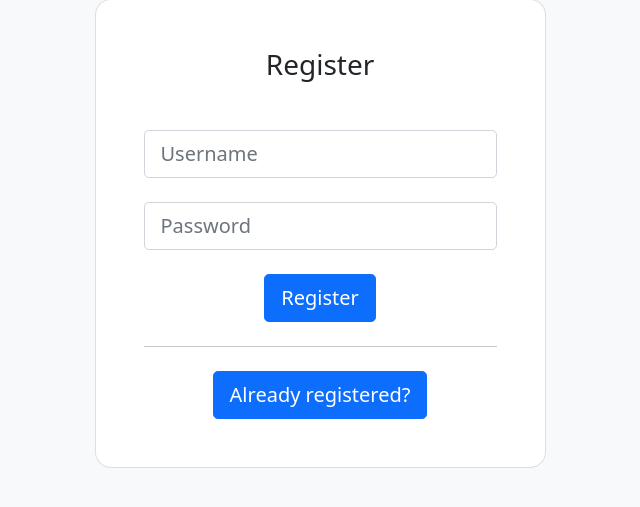
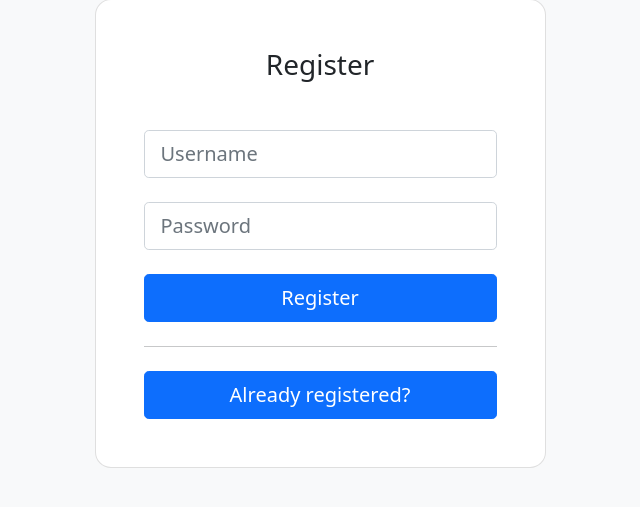
Before and after one commit to jameelkaisar/Quantified-Self-App, a Flask app: page /register in a window 1280 px wide. Shown: the part 120-627 px from the top of the page, without its empty margins (320-960 px from the left). Run offline with Flask 2, Linux system fonts and the light colour scheme; some libraries are stand-ins or nearby versions.

Commit message:
Design Changes in Auth Templates

```diff
--- a/templates/auth/register.html
+++ b/templates/auth/register.html
@@ -28,10 +28,14 @@
                                         <div class="form-group mb-4">
                                             <input type="password" minlength="4" maxlength="64" class="form-control form-control-lg" name="password" placeholder="Password" required>
                                         </div>
-                                        <input type="submit" value="Register" class="btn btn-lg btn-block btn-primary">
+                                        <div class="d-grid gap-2">
+                                            <input type="submit" value="Register" class="btn btn-lg btn-block btn-primary">
+                                        </div>
                                     </form>
                                     <hr class="my-4">
-                                    <a href="/login{% if request.args.get('next', None) %}?next={{ request.args.get('next') }}{% endif %}" class="btn btn-lg btn-block btn-primary">Already registered?</a>
+                                    <div class="d-grid gap-2">
+                                        <a href="/login{% if request.args.get('next', None) %}?next={{ request.args.get('next') }}{% endif %}" class="btn btn-lg btn-block btn-primary">Already registered?</a>
+                                    </div>
                                 </div>
                             </div>
                         </div>
```
Also changed, not shown: templates/auth/login.html (+6 -2 lines).
